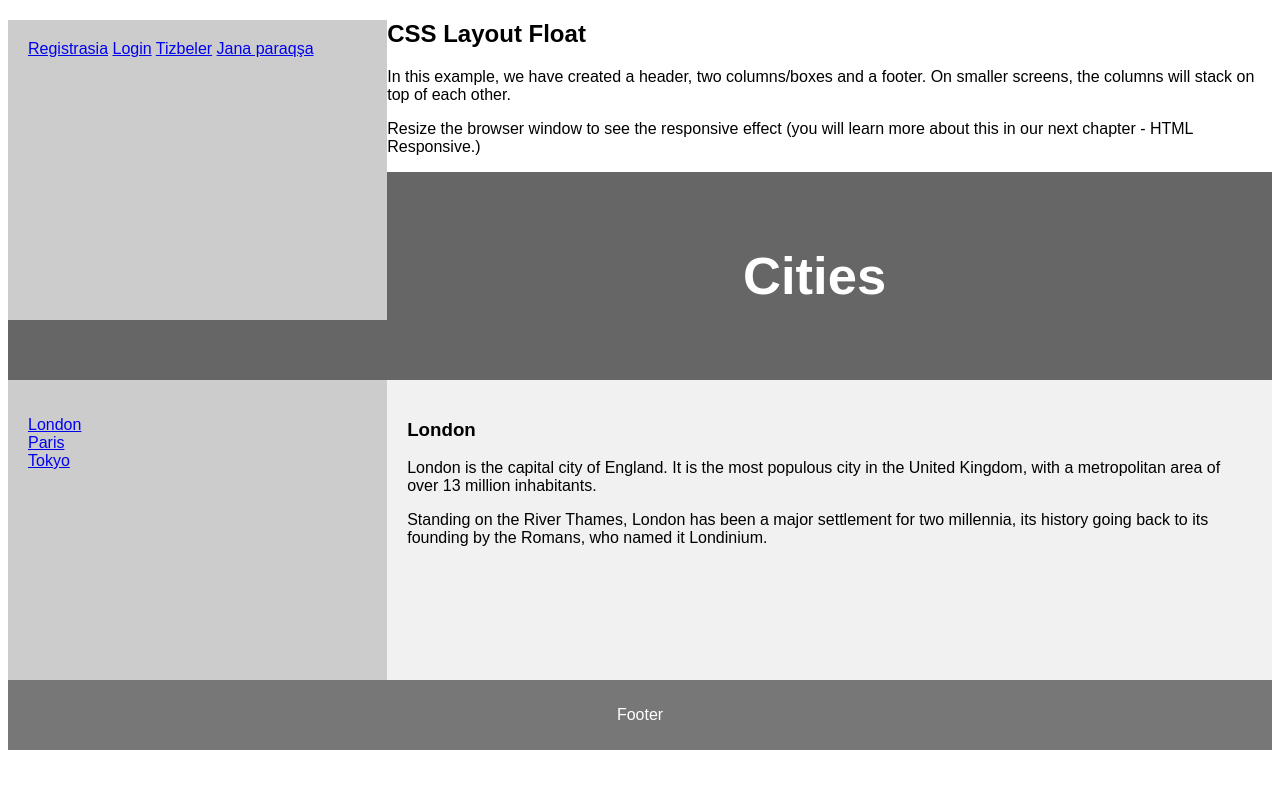
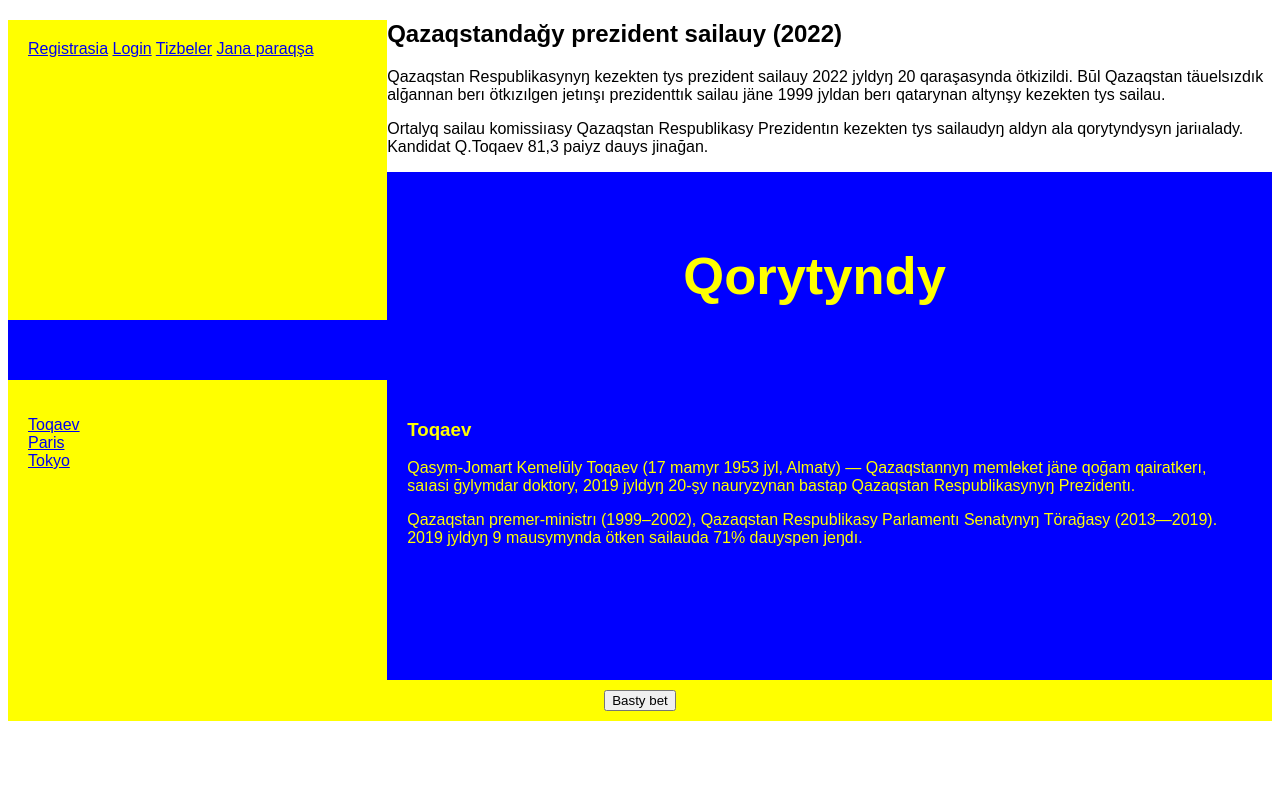
Before and after one commit to merlan96/hw_3, a plain HTML site: page page4.html in a window 1280 px wide. Drawn offline with Linux system fonts and the light colour scheme.

Commit message:
4 files modified

```diff
--- a/page4.html
+++ b/page4.html
@@ -7,8 +7,11 @@
       <a href="/page3.html">Tizbeler</a>
       <a href="/page4.html">Jana paraqşa</a>
     </nav>
+
+    <form method="GET" action="./index.html">
+
   <head>
-    <title>CSS Template</title>
+    <title>Results</title>
     <meta charset="utf-8" />
     <meta name="viewport" content="width=device-width, initial-scale=1" />
     <style>
@@ -21,18 +24,18 @@
       }
 
       header {
-        background-color: #666;
+        background-color: blue;
         padding: 30px;
         text-align: center;
         font-size: 35px;
-        color: white;
+        color: yellow;
       }
 
       nav {
         float: left;
         width: 30%;
         height: 300px;
-        background: #ccc;
+        background: yellow;
         padding: 20px;
       }
 
@@ -45,8 +48,9 @@
         float: left;
         padding: 20px;
         width: 70%;
-        background-color: #f1f1f1;
+        background-color: blue;
         height: 300px;
+        color: yellow;
       }
 
       section::after {
@@ -56,10 +60,10 @@
       }
 
       footer {
-        background-color: #777;
+        background-color: yellow;
         padding: 10px;
         text-align: center;
-        color: white;
+        color: blue;
       }
 
       @media (max-width: 600px) {
@@ -72,46 +76,42 @@
     </style>
   </head>
   <body>
-    <h2>CSS Layout Float</h2>
+    <h2>Qazaqstandağy prezident sailauy (2022)</h2>
     <p>
-      In this example, we have created a header, two columns/boxes and a footer.
-      On smaller screens, the columns will stack on top of each other.
+      Qazaqstan Respublikasynyŋ kezekten tys prezident sailauy 2022 jyldyŋ 20 qaraşasynda ötkizildi. Būl Qazaqstan täuelsızdık alğannan berı ötkızılgen jetınşı prezidenttık sailau jäne 1999 jyldan berı qatarynan altynşy kezekten tys sailau.
     </p>
     <p>
-      Resize the browser window to see the responsive effect (you will learn
-      more about this in our next chapter - HTML Responsive.)
+      Ortalyq sailau komissiıasy Qazaqstan Respublikasy Prezidentın kezekten tys sailaudyŋ aldyn ala qorytyndysyn jariıalady. Kandidat Q.Toqaev 81,3 paiyz dauys jinağan.
     </p>
 
     <header>
-      <h2>Cities</h2>
+      <h2>Qorytyndy</h2>
     </header>
 
     <section>
       <nav>
         <ul>
-          <li><a href="#">London</a></li>
+          <li><a href="#">Toqaev</a></li>
           <li><a href="#">Paris</a></li>
           <li><a href="#">Tokyo</a></li>
         </ul>
       </nav>
 
       <article>
-        <h1>London</h1>
+        <h1>Toqaev</h1>
         <p>
-          London is the capital city of England. It is the most populous city in
-          the United Kingdom, with a metropolitan area of over 13 million
-          inhabitants.
+          Qasym-Jomart Kemelūly Toqaev (17 mamyr 1953 jyl, Almaty) — Qazaqstannyŋ memleket jäne qoğam qairatkerı, saıasi ğylymdar doktory, 2019 jyldyŋ 20-şy nauryzynan bastap Qazaqstan Respublikasynyŋ Prezidentı.
         </p>
         <p>
-          Standing on the River Thames, London has been a major settlement for
-          two millennia, its history going back to its founding by the Romans,
-          who named it Londinium.
+          Qazaqstan premer-ministrı (1999–2002), Qazaqstan Respublikasy Parlamentı Senatynyŋ Törağasy (2013—2019). 2019 jyldyŋ 9 mausymynda ötken sailauda 71% dauyspen jeŋdı.
         </p>
       </article>
     </section>
 
     <footer>
-      <p>Footer</p>
+      <button id="button5">
+        Basty bet</button>
+    </form>
     </footer>
   </body>
 </html>
--- a/styles.css
+++ b/styles.css
@@ -60,52 +60,88 @@ h1 {
   width: unset;
 }
 
-.block2
-{
-  width: 200px; height: 150 px; background-color: lightblue
+.block2 {
+  width: 200px;
+  height: 150 px;
+  background-color: lightblue;
 }
 
-
-.block3
-{
-  width: 200px; height: 150 px; color: black;
+.block3 {
+  width: 200px;
+  height: 150 px;
+  color: black;
 }
 
-.block3_bg
-{
-  background-color: yellow
+.block3_bg {
+  background-color: yellow;
 }
 
-legend
-{
-  color: red; font-weight: bold
+legend {
+  color: red;
+  font-weight: bold;
 }
 
-.block4
-{
-  width: 200px; height: 150 px; background-color: lightblue
+.block4 {
+  width: 200px;
+  height: 150 px;
+  background-color: lightblue;
 }
 
-.block5
-{
-  width: 200px; height: 150 px; background-color: yellow
+.block5 {
+  width: 200px;
+  height: 150 px;
+  background-color: yellow;
 }
 
-.block5 > label
-{
-  width: 50px; height: 50 px; font-weight: bold; background-color: lightblue
+.block5 > label {
+  width: 50px;
+  height: 50 px;
+  font-weight: bold;
+  background-color: lightblue;
 }
 
-.block6
-{
-  width: 200px; height: 150 px; background-color: lightblue
+.block6 {
+  width: 200px;
+  height: 150 px;
+  background-color: lightblue;
 }
 
-#block6_text
-{
-  font-weight: bold; color: black;
+#block6_text {
+  font-weight: bold;
+  color: black;
 }
-#button
-{
-  width: 200px; height: 150 px; color: black; margin-left: 50px; font-weight: bold; background-color: aqua
+#button {
+  width: 200px;
+  height: 150 px;
+  color: black;
+  margin-left: 50px;
+  font-weight: bold;
+  background-color: aqua;
 }
+
+#button2 {
+  width: 100px;
+  height: 150 px;
+  color: black;
+  font-weight: bold;
+  margin-top: 20px;
+  background-color: aqua;
+}
+
+#button3 {
+  width: 100px;
+  height: 150 px;
+  color: black;
+  font-weight: bold;
+  margin-top: 20px;
+  background-color: aqua;
+}
+
+#button5 {
+  width: 100px;
+  height: 150 px;
+  color: black;
+  font-weight: bold;
+  margin-top: 20px;
+  background-color: aqua;
+}
```
Also changed, not shown: page2.html (+2 -1 lines), page3.html (+2 -1 lines). Lines whose indentation alone changed are shown as unchanged.
